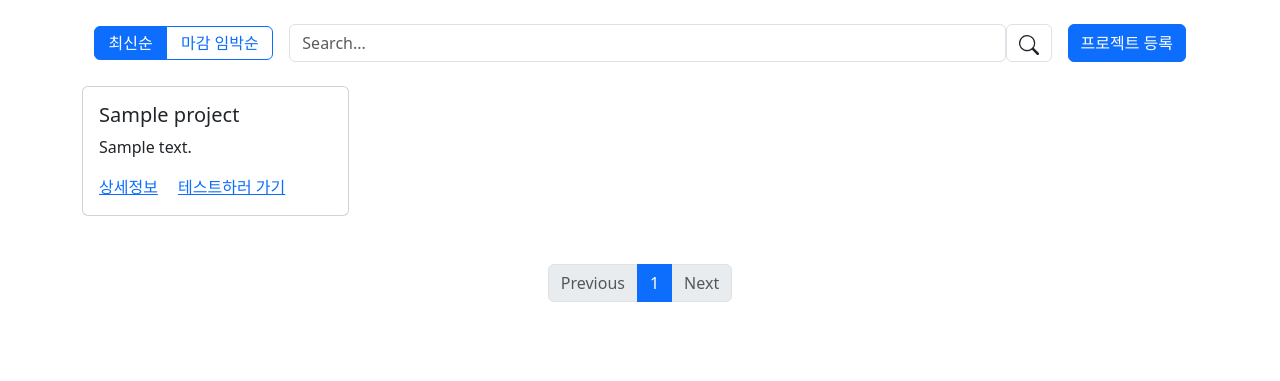
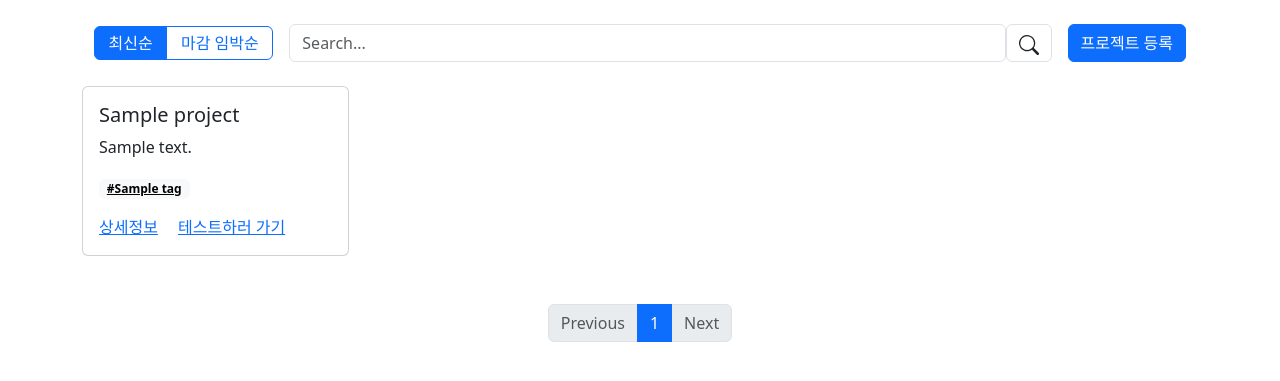
Before and after one commit to YangSiJun528/jungle-mini-project, a Flask app: page / in a window 1280 px wide. Shown: the part 97-478 px from the top of the page. Run offline with Flask 3, Linux system fonts and the light colour scheme; a database or web service that is not in the repository returns one stand-in record (values such as "Sample title").

Commit message:
프로젝트 목록 UI에 태그 추가

```diff
--- a/templates/index.html
+++ b/templates/index.html
@@ -56,6 +56,11 @@
                 <div class="card-body">
                     <h5 class="card-title">{{ project.title }}</h5>
                     <p class="card-text">{{ project.content }}</p>
+                    <p>
+                        {% for tag in project.tags %}
+                            <a class="badge text-bg-light" href="/?tag={{ tag.name }}">#{{ tag.name }}</a>
+                        {% endfor %}
+                    </p>
                     <a href="/projects/{{ project._id }}" class="card-link">상세정보</a>
                     <a href="/projects/{{ project._id }}/feedbacks" class="card-link">테스트하러 가기</a>
                 </div>
```
